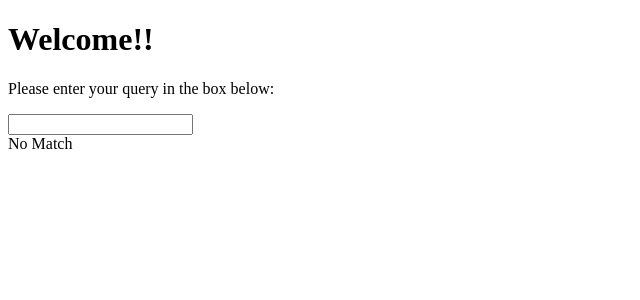
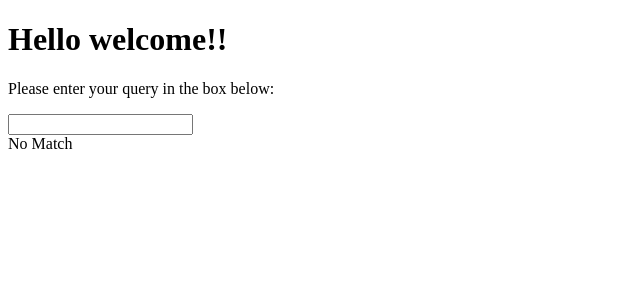
Before and after one commit to CMU-313/basic-web-app, a Next.js app: page / in a window 1280 px wide. Shown: the top 300 px of the page, without its empty margins (0-640 px from the left). Built offline with nearby package versions, Linux system fonts and the light colour scheme.

Commit message:
changed the header

```diff
--- a/pages/index.tsx
+++ b/pages/index.tsx
@@ -6,7 +6,7 @@ export default function Home() {
 
   return (
     <div>
-      <h1>Welcome!!</h1>
+      <h1>Hello welcome!!</h1>
       <p>Please enter your query in the box below:</p>
       <input
         type="text"
```
